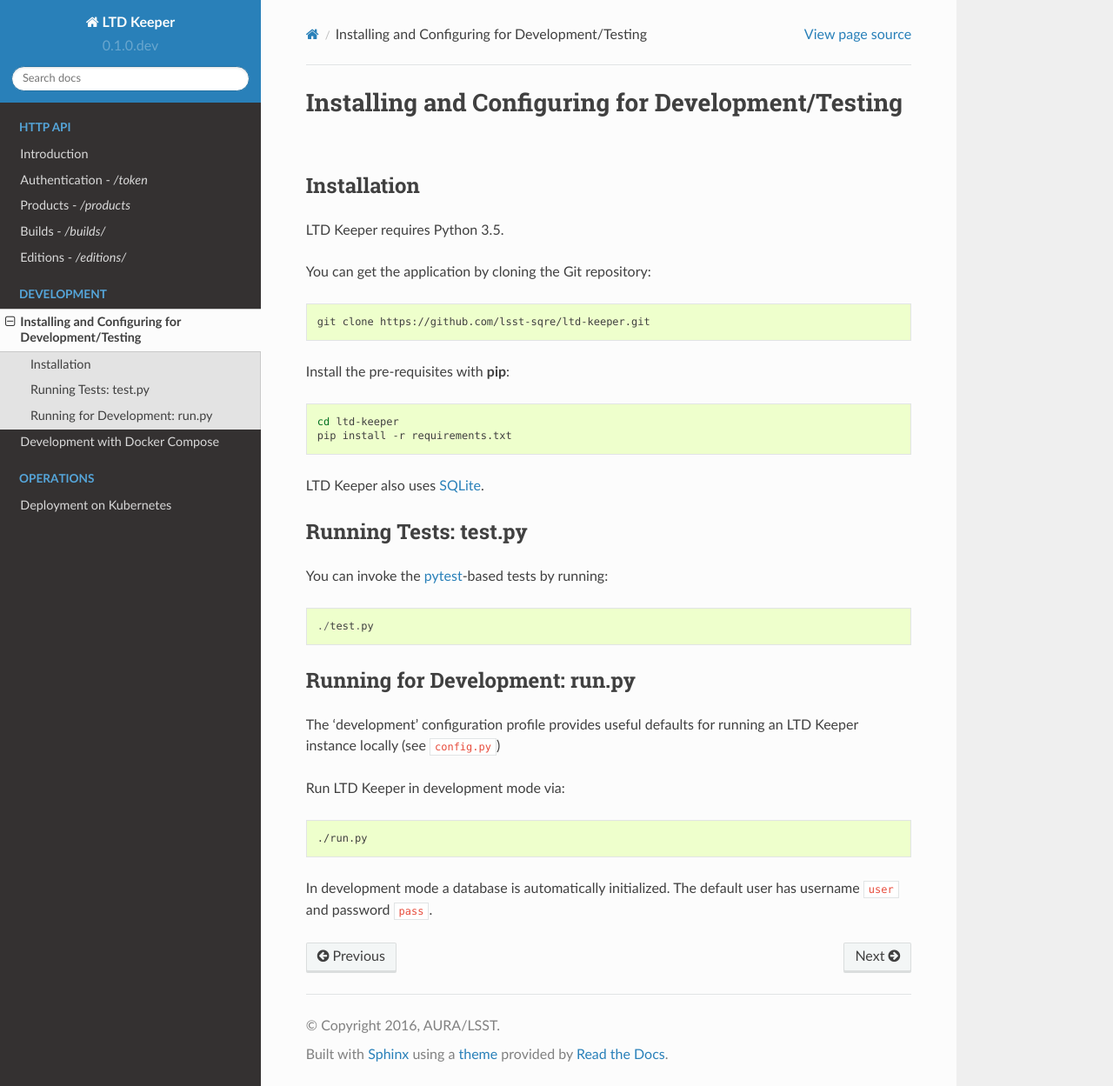
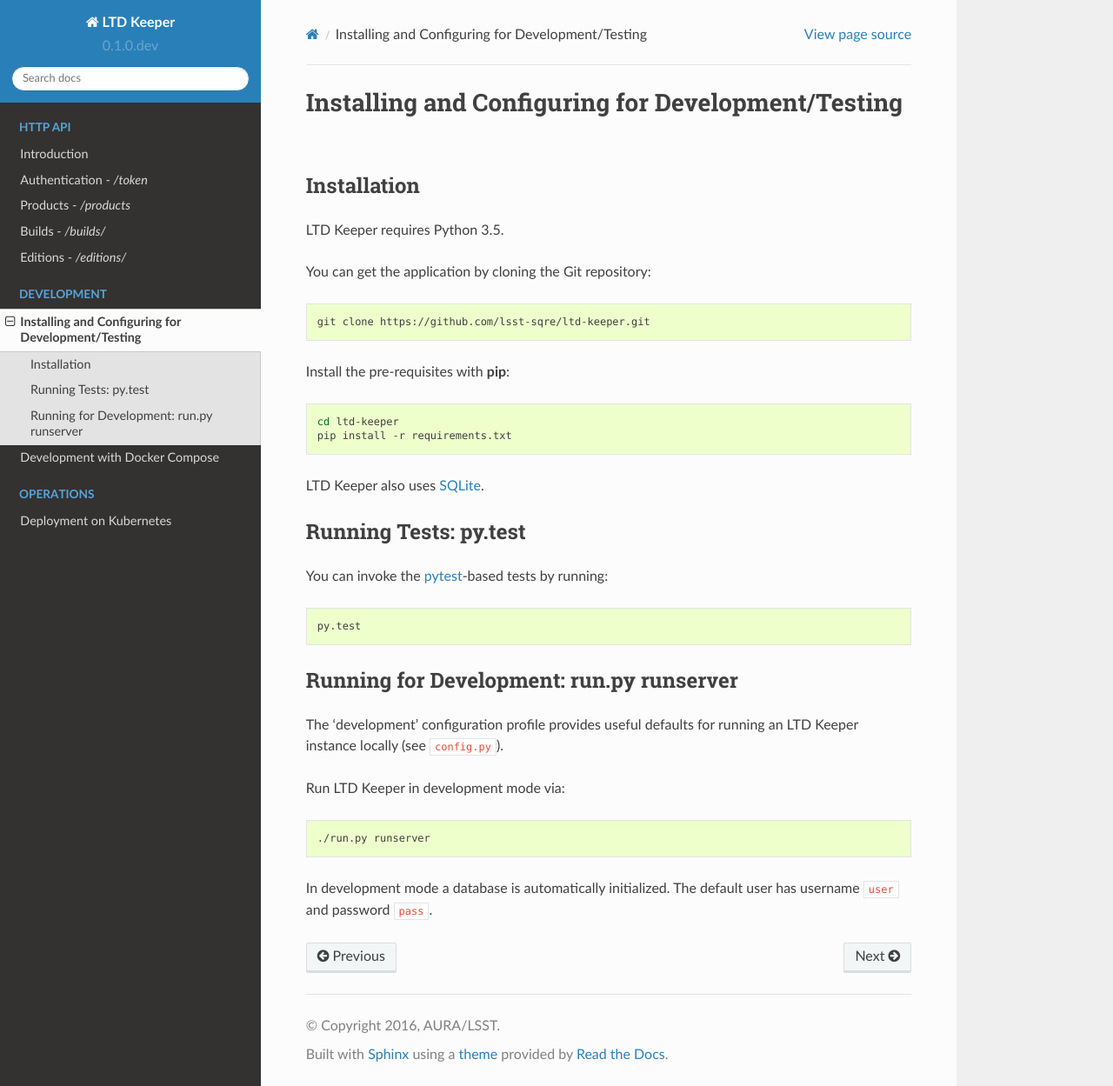
Before and after one commit to lsst-sqre/ltd-keeper, a Sphinx documentation site: the page built from docs/install.rst, in a window 1280 px wide and 1249 px high. Shown: the whole window at 87% size. Built offline with Sphinx 7.4.7 and the Read the Docs theme 2.0.0, drawn with Linux system fonts in a browser that asks for light colours.

Commit message:
Deprecate test.py by adding tests/__init__.py
I know that tests/__init__.py isn't recommended, but this seems to be
the only way to enable test recovery given that the app isn't setup.py
install'd.

I think this is better than test.py since it allows you to run py.test
direct (e.g., to run extra plugins).

```diff
--- a/docs/install.rst
+++ b/docs/install.rst
@@ -23,23 +23,25 @@
 LTD Keeper also uses `SQLite <http://www.sqlite.org>`_.
 
 
-Running Tests: test.py
+Running Tests: py.test
 ======================
 
-You can invoke the `pytest <http://pytest.org/latest/>`_-based tests by running::
+You can invoke the `pytest <http://pytest.org/latest/>`_-based tests by running:
 
-   ./test.py
+.. code-block:: bash
 
-Running for Development: run.py
-===============================
+   py.test
 
-The 'development' configuration profile provides useful defaults for running an LTD Keeper instance locally (see :file:`config.py`)
+Running for Development: run.py runserver
+=========================================
+
+The 'development' configuration profile provides useful defaults for running an LTD Keeper instance locally (see :file:`config.py`).
 
 Run LTD Keeper in development mode via:
 
 .. code-block:: bash
 
-   ./run.py
+   ./run.py runserver
 
 In development mode a database is automatically initialized.
 The default user has username ``user`` and password ``pass``.
```
Also changed, not shown: test.py (deleted, +0 -8 lines), .travis.yml, 1 other file.
